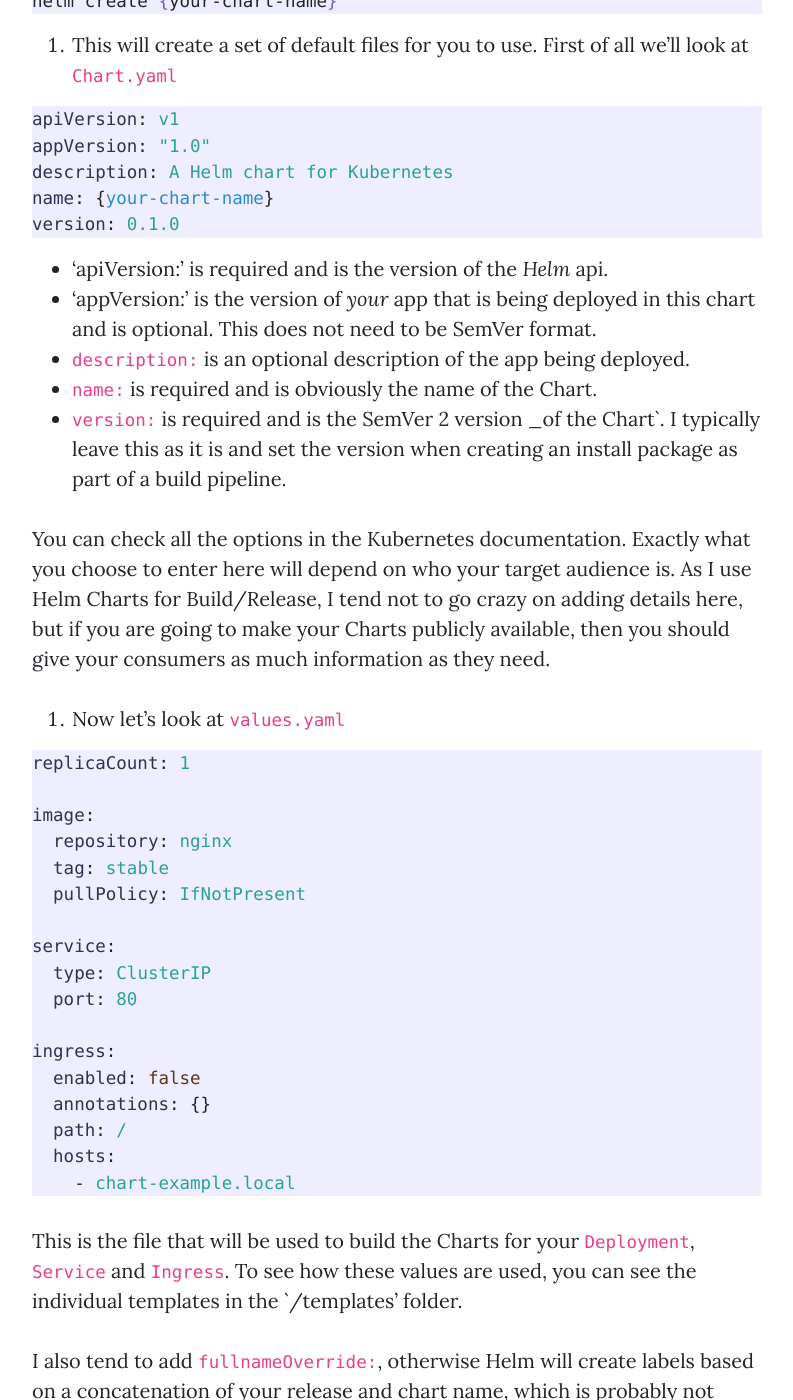
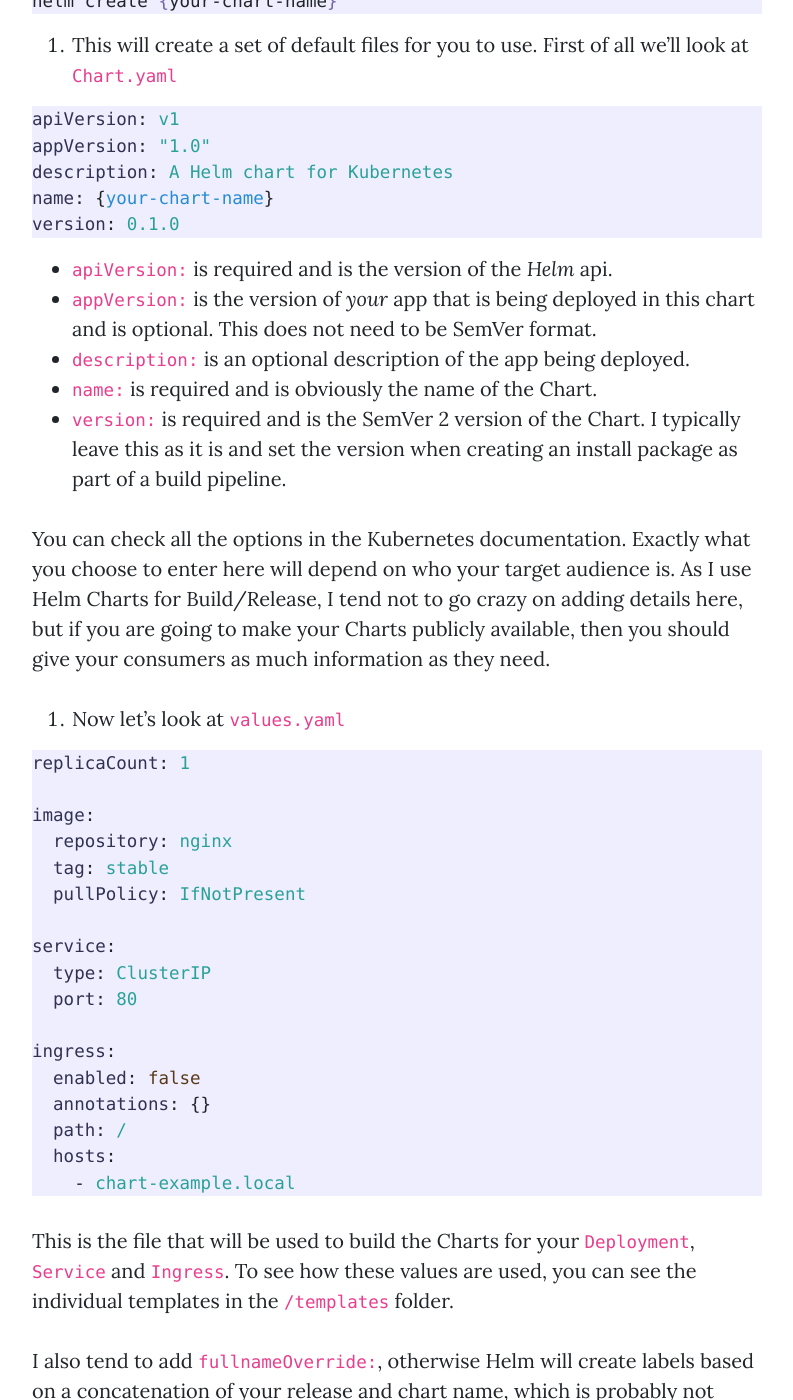
Before and after one commit to paxdev/paxdev.github.io, a Jekyll site: the page built from _posts/2018-11-27-creating-a-helm-release.md, in a window 1280 px wide and 1400 px high, scrolled down 948 px. Shown: the whole window, without its empty margins (243-1036 px from the left). Built offline with Jekyll 4.4.1, drawn with Linux system fonts in a browser that asks for light colours; our own code applies the rules of GitHub Pages for plain Markdown files; some of the changed text lies outside the part shown.

````diff
--- a/_posts/2018-11-27-creating-a-helm-release.md
+++ b/_posts/2018-11-27-creating-a-helm-release.md
@@ -1,5 +1,5 @@
 ---
-  title: Creating A Helm release for Kubernetes
+  title: Creating a Helm Release for Kubernetes
 ---
 
 To deploy a web application to Kubernetes using Helm, use the following steps (assuming you have already containerised your application.)
@@ -23,12 +23,12 @@ name: {your-chart-name}
 version: 0.1.0
 ```
 
-* 'apiVersion:' is required and is the version of the _Helm_ api.
-* 'appVersion:' is the version of _your_ app that is being deployed in this chart and is optional.
+* `apiVersion:` is required and is the version of the _Helm_ api.
+* `appVersion:` is the version of _your_ app that is being deployed in this chart and is optional.
 This does not need to be SemVer format.
 * `description:` is an optional description of the app being deployed.
 * `name:` is required and is obviously the name of the Chart.
-* `version:` is required and is the SemVer 2 version _of the Chart`. I typically leave this as it is and set the
+* `version:` is required and is the SemVer 2 version of the Chart. I typically leave this as it is and set the
 version when creating an install package as part of a build pipeline.
 
 You can check all the options in the Kubernetes documentation.
@@ -59,7 +59,7 @@ ingress:
 ```
 
 This is the file that will be used to build the Charts for your `Deployment`, `Service` and `Ingress`.
-To see how these values are used, you can see the individual templates in the `/templates' folder.
+To see how these values are used, you can see the individual templates in the `/templates` folder.
 
 I also tend to add `fullnameOverride:`, otherwise Helm will create labels based on a concatenation of your release and chart name,
 which is probably not desirable.
````
